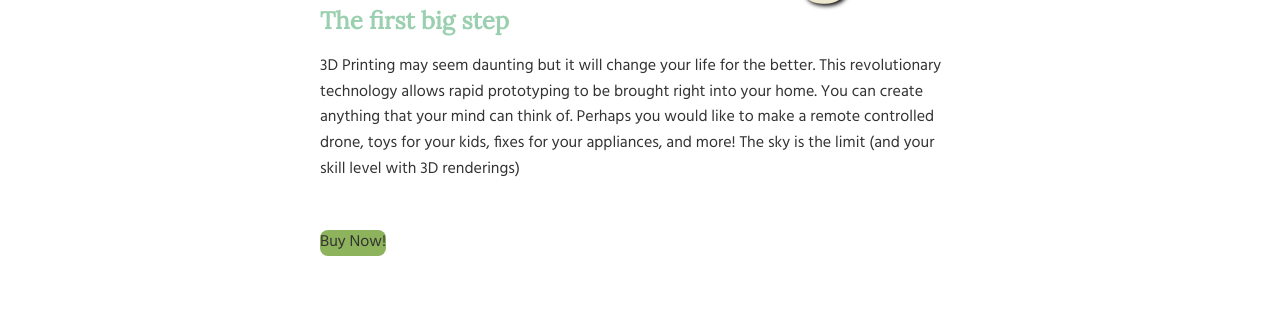
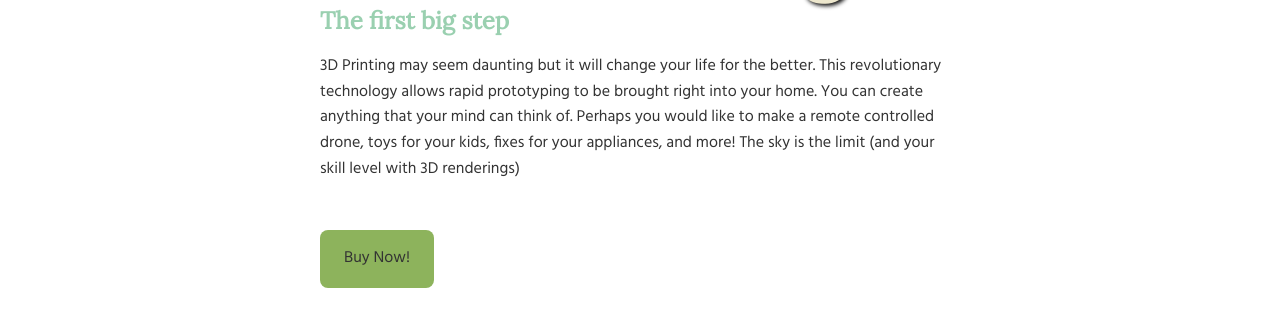
Before and after one commit to IS-120/overlays-and-cards-davidwinnbigvideo, a website: page index.html in a window 1280 px wide. Shown: the part 370-687 px from the top of the page. Drawn offline with nearby package versions, Linux system fonts and the light colour scheme.

Commit message:
added padding to button to not cut off text

```diff
--- a/styles/main.css
+++ b/styles/main.css
@@ -150,6 +150,7 @@ element {
   background-color: var(--jungle-green);
   display: inline-block;
   border-radius: 8px;
+  padding: 1rem 1.5rem;
 }
 
 .card p {
```
